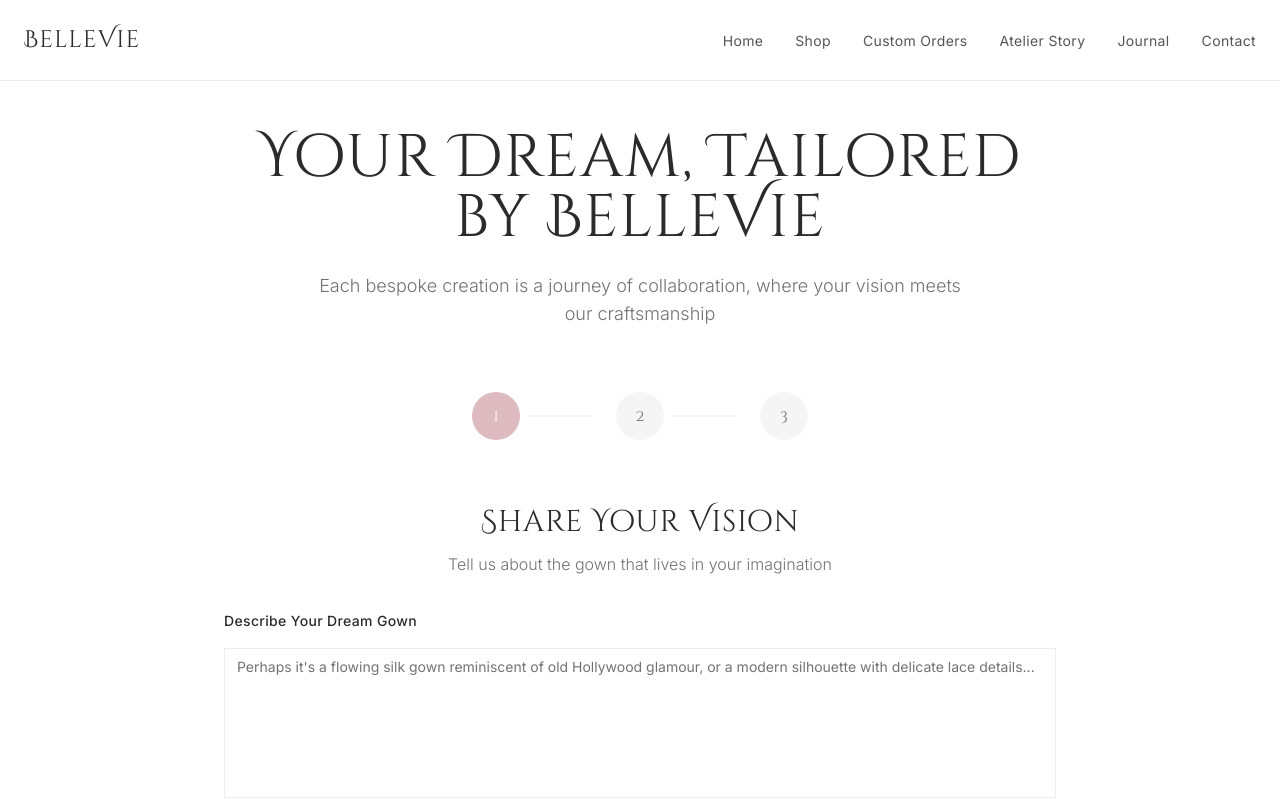
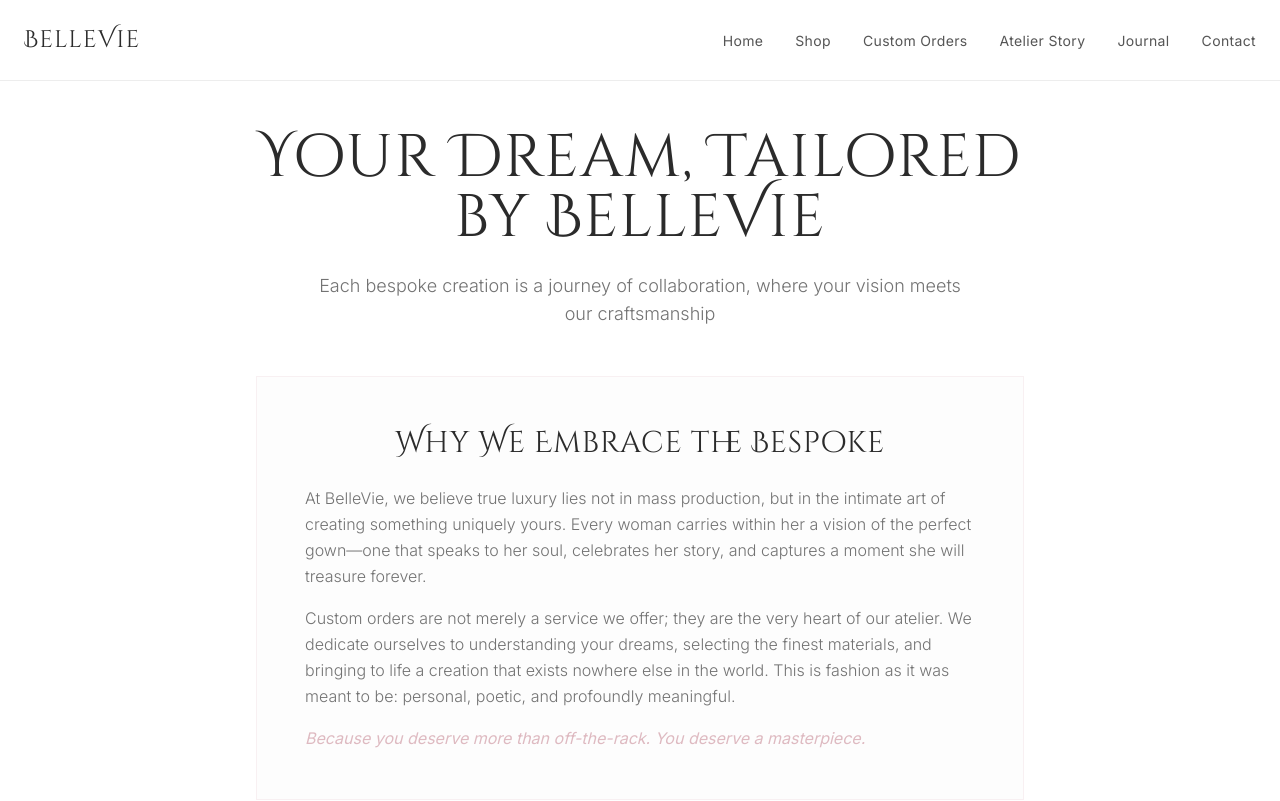
Before and after one commit to Rishu-png14/bellevie, a React (Vite) app: page /custom-orders in a window 1280 px wide. Shown: the top 801 px of the page. Built offline with nearby package versions, Linux system fonts and the light colour scheme; the HTML template or start-up script is replaced by a standard one.

Commit message:
Add custom orders description

```diff
--- a/src/pages/CustomOrders.tsx
+++ b/src/pages/CustomOrders.tsx
@@ -103,13 +103,38 @@ const CustomOrders = () => {
       <div className="pt-32 pb-20 px-6">
         <div className="container mx-auto max-w-4xl">
           {/* Hero */}
-          <div className="text-center mb-16 animate-fade-in">
+          <div className="text-center mb-12 animate-fade-in">
             <h1 className="font-cinzel text-5xl md:text-6xl text-foreground mb-6 tracking-wide">
               Your Dream, Tailored by BelleVie
             </h1>
             <p className="font-inter text-lg text-muted-foreground font-light max-w-2xl mx-auto">
               Each bespoke creation is a journey of collaboration, where your vision meets our craftsmanship
             </p>
+          </div>
+
+          {/* Why Custom Orders Section */}
+          <div className="max-w-3xl mx-auto mb-16 animate-fade-in">
+            <div className="bg-muted/20 border border-primary/20 rounded-lg p-8 md:p-12">
+              <h2 className="font-cinzel text-3xl text-center text-foreground mb-6 tracking-wide">
+                Why We Embrace the Bespoke
+              </h2>
+              <div className="space-y-4 font-inter text-muted-foreground font-light leading-relaxed">
+                <p>
+                  At BelleVie, we believe true luxury lies not in mass production, but in the intimate art of
+                  creating something uniquely yours. Every woman carries within her a vision of the perfect gown—one
+                  that speaks to her soul, celebrates her story, and captures a moment she will treasure forever.
+                </p>
+                <p>
+                  Custom orders are not merely a service we offer; they are the very heart of our atelier.
+                  We dedicate ourselves to understanding your dreams, selecting the finest materials, and bringing
+                  to life a creation that exists nowhere else in the world. This is fashion as it was meant to be:
+                  personal, poetic, and profoundly meaningful.
+                </p>
+                <p className="text-primary font-normal italic">
+                  Because you deserve more than off-the-rack. You deserve a masterpiece.
+                </p>
+              </div>
+            </div>
           </div>
 
           {/* Step Indicators */}
```
